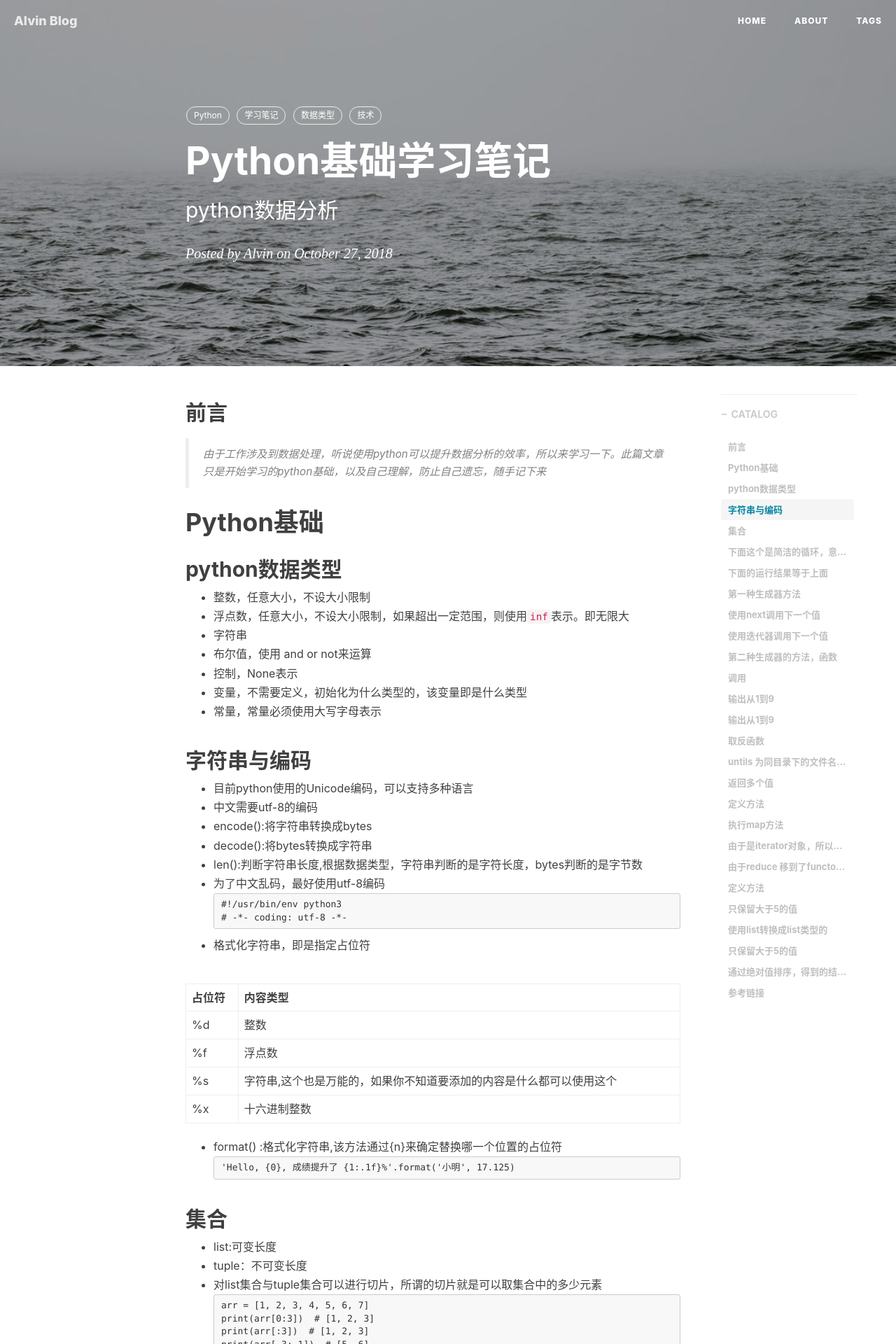
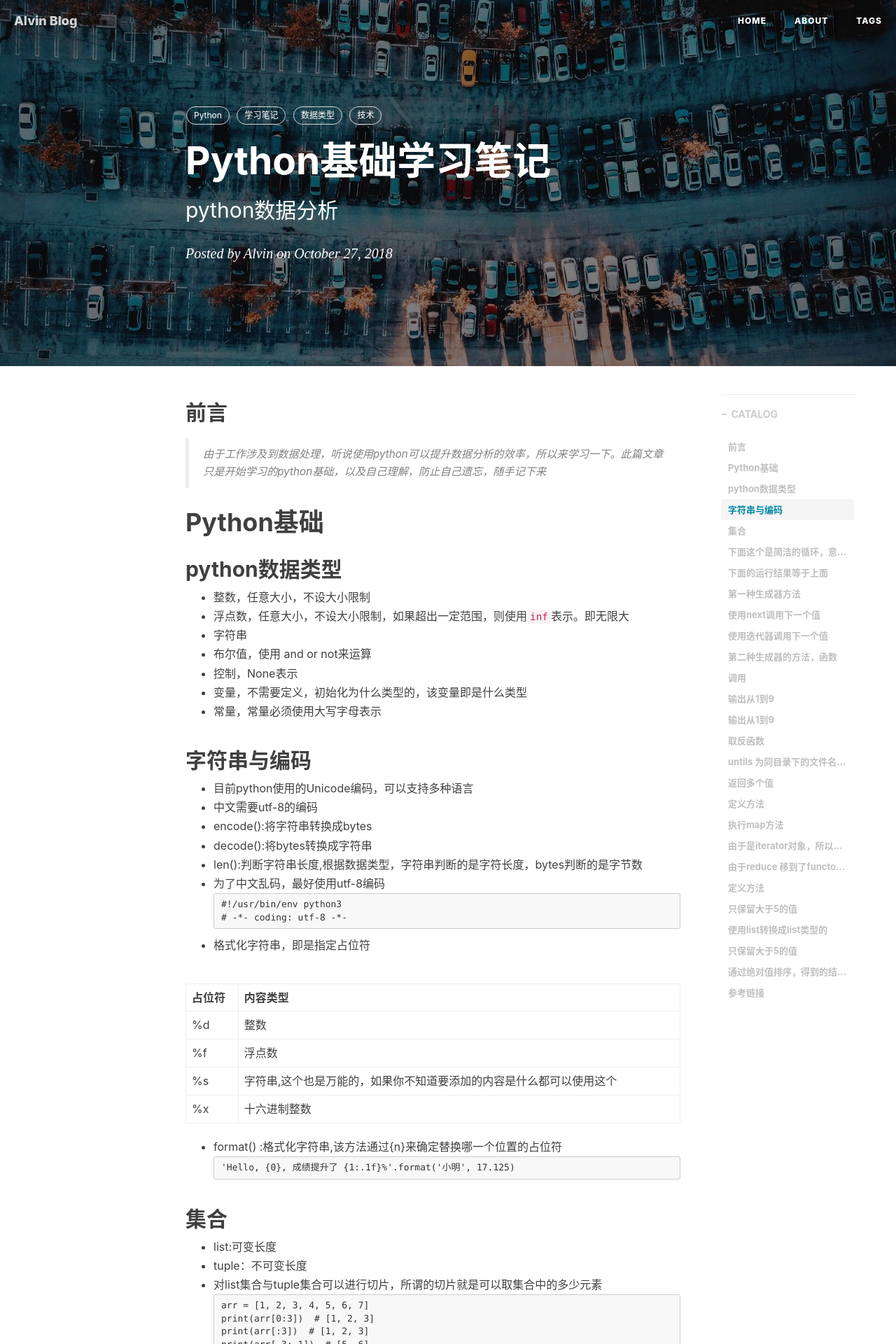
Before and after one commit to AlvinNiu/AlvinNiu.github.io, a Jekyll site: the page built from _posts/2018-10-27-python-basic-one.md, in a window 1280 px wide. Shown: the top 1920 px of the page at 70% size. Built offline with Jekyll 4.4.1, drawn with Linux system fonts in a browser that asks for light colours; nearby versions of some CDN libraries; comment, search, counter and statistics services are not loaded.

Commit message:
python学习笔记

```diff
--- a/_posts/2018-10-27-python-basic-one.md
+++ b/_posts/2018-10-27-python-basic-one.md
@@ -4,7 +4,7 @@ title:        "Python基础学习笔记"
 subtitle:     "python数据分析"
 date:         2018-10-27 18:00:00
 author:       "Alvin"
-header-img:   "img/office-web.jpg"
+header-img:   "img/python-basic.jpg"
 header-mask:  0.3
 catalog:      true
 tags:
```
Also changed, not shown: img/python-basic.jpg (added).
